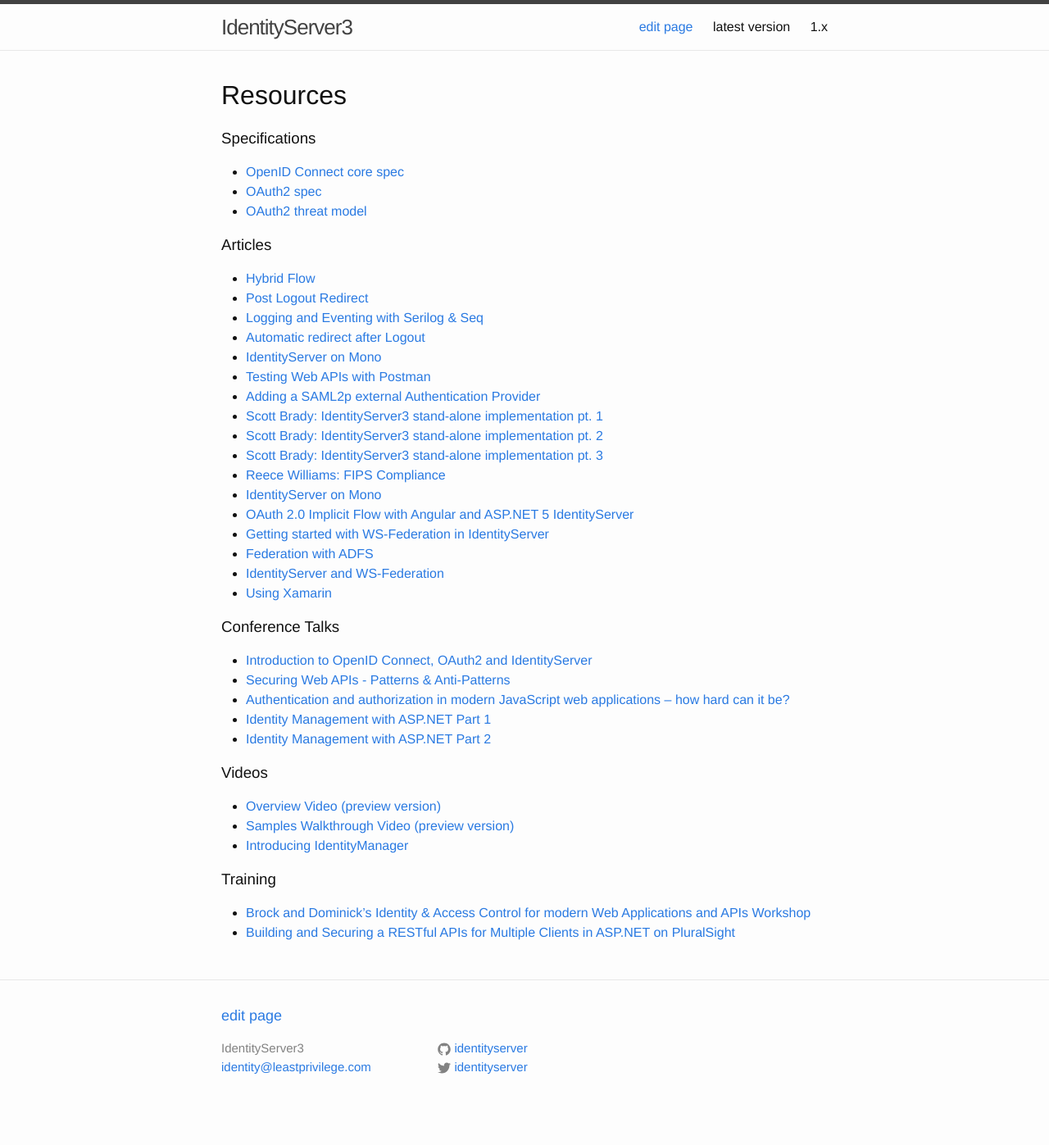
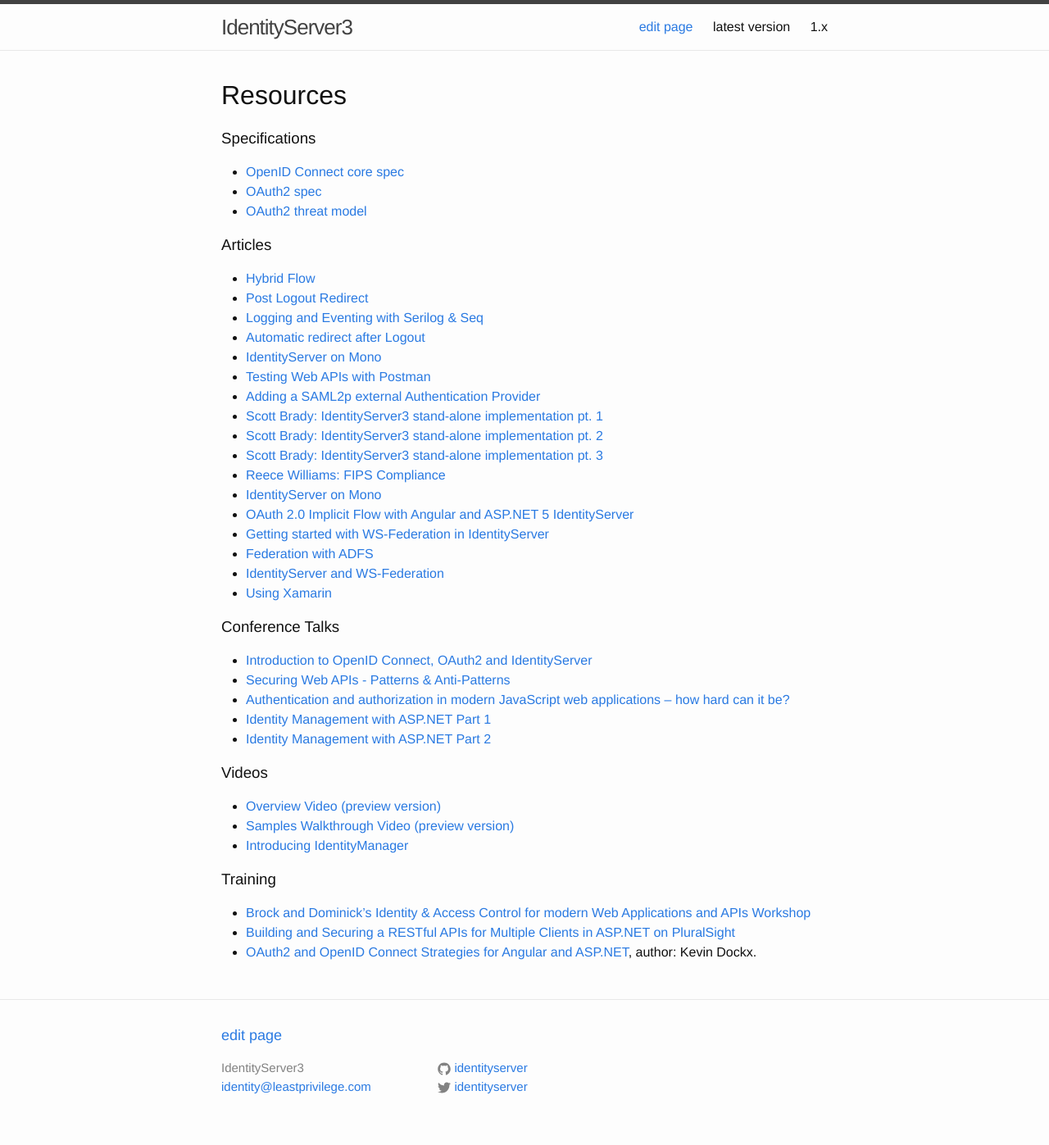
Before and after one commit to IdentityServer/Documentation, a Jekyll site: the page built from docsv2/resources/home.md, in a window 1280 px wide. Shown: the whole page at 82% size. Built offline with Jekyll 4.4.1, drawn with Linux system fonts in a browser that asks for light colours; before the commit the page ends 1373 px from its top, so only the background shows below that.

Commit message:
Update home.md

```diff
--- a/docsv2/resources/home.md
+++ b/docsv2/resources/home.md
@@ -43,3 +43,4 @@
 ### Training
 * [Brock and Dominick's Identity & Access Control for modern Web Applications and APIs Workshop](http://leastprivilege.com/training/)
 * [Building and Securing a RESTful APIs for Multiple Clients in ASP.NET on PluralSight](http://www.pluralsight.com/courses/building-securing-restful-api-aspdotnet)
+* [OAuth2 and OpenID Connect Strategies for Angular and ASP.NET](https://app.pluralsight.com/library/courses/oauth2-openid-connect-angular-aspdotnet), author: Kevin Dockx.
```
